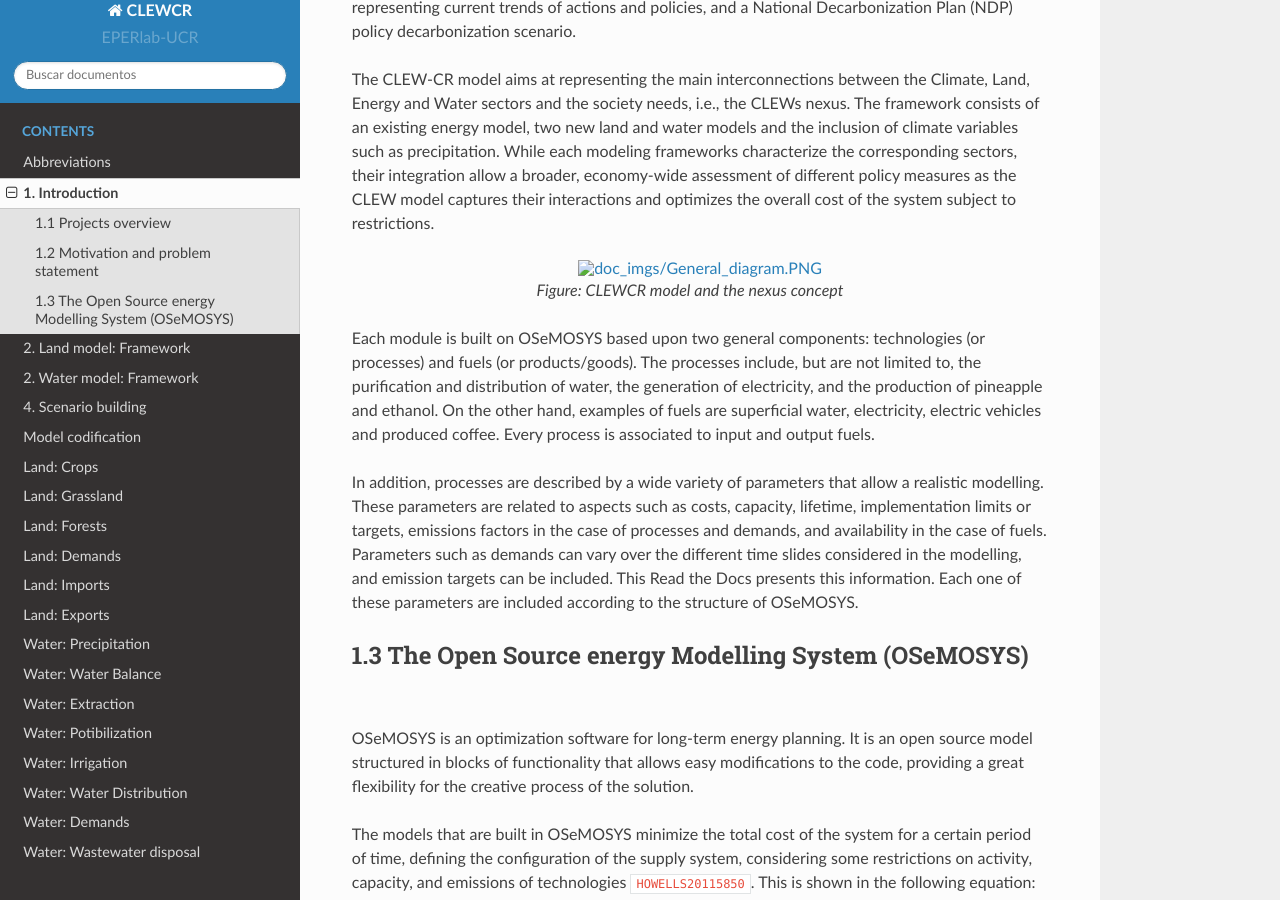
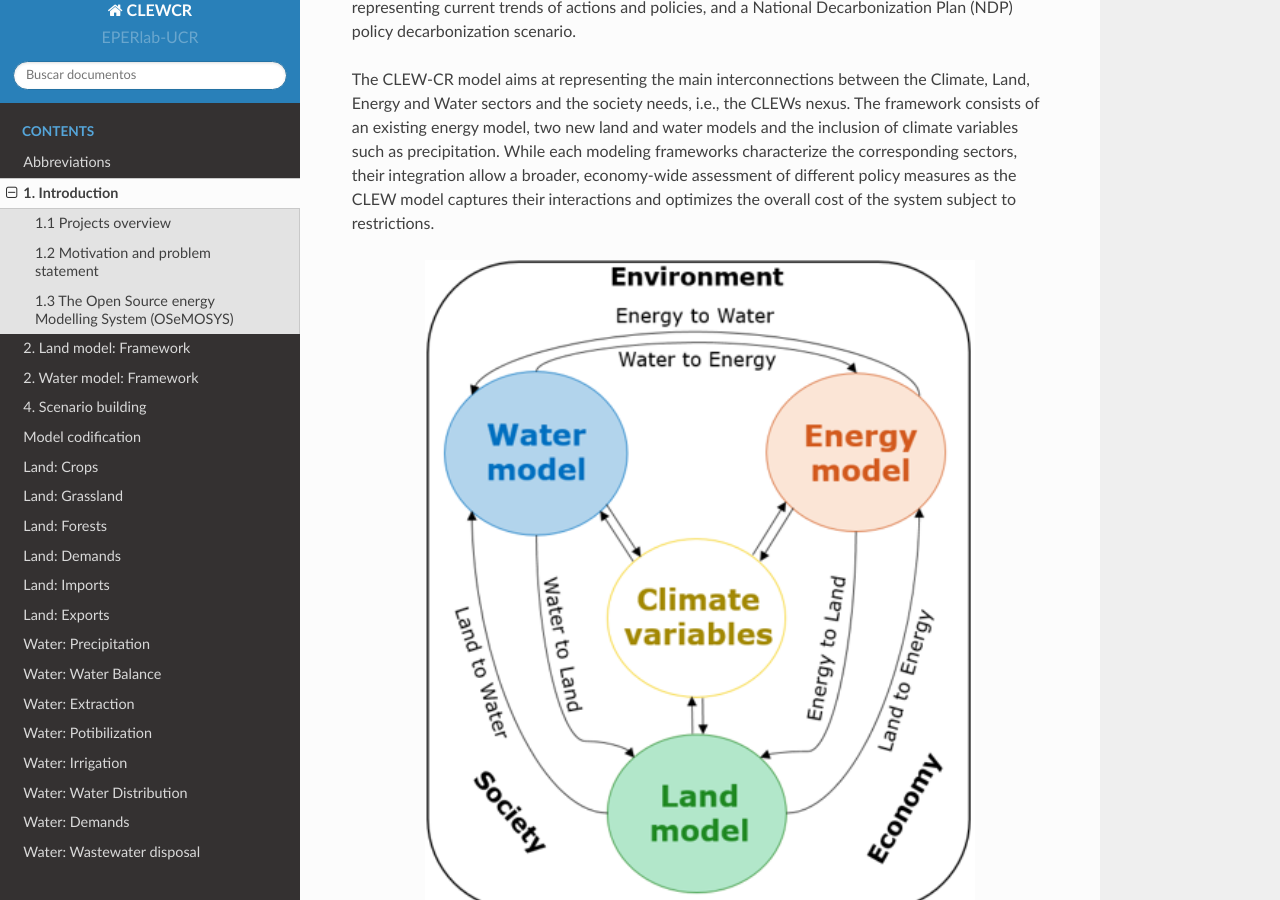
Before and after one commit to EPERLab/CLEW, a Sphinx documentation site: the page built from docs/01Introduction.rst, in a window 1280 px wide and 900 px high, scrolled down 1044 px. Built offline with Sphinx 7.4.7 and the Read the Docs theme 2.0.0, drawn with Linux system fonts in a browser that asks for light colours; formulas are drawn with MathJax 3; cross-references to code outside the pages are shown as plain code.

Commit message:
Update 01Introduction.rst

```diff
--- a/docs/01Introduction.rst
+++ b/docs/01Introduction.rst
@@ -19,7 +19,7 @@ Costa Rica is a Latin American country worldwide known for its environmental pro
 
 The CLEW-CR model aims at representing the main interconnections between the Climate, Land, Energy and Water sectors and the society needs, i.e., the CLEWs nexus. The framework consists of an existing energy model, two new land and water models and the inclusion of climate variables such as precipitation. While each modeling frameworks characterize the corresponding sectors, their integration allow a broader, economy-wide assessment of different policy measures as the CLEW model captures their interactions and optimizes the overall cost of the system subject to restrictions.
 
-.. figure::  doc_imgs/General_diagram.PNG
+.. figure::  doc_imgs/General_diagram.png
    :align:   center
    :width:   550 px
 
```
